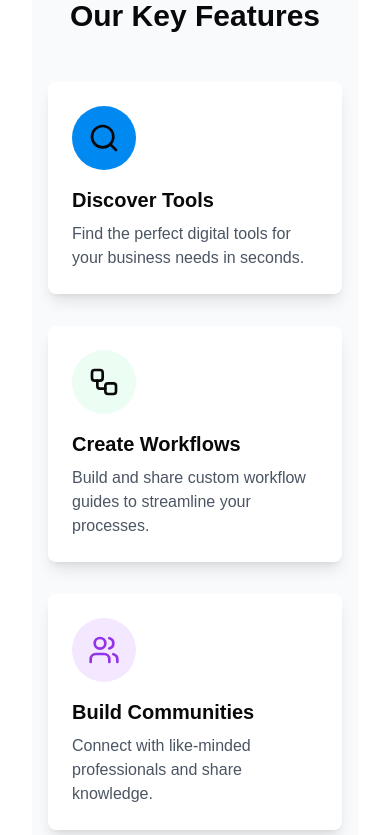
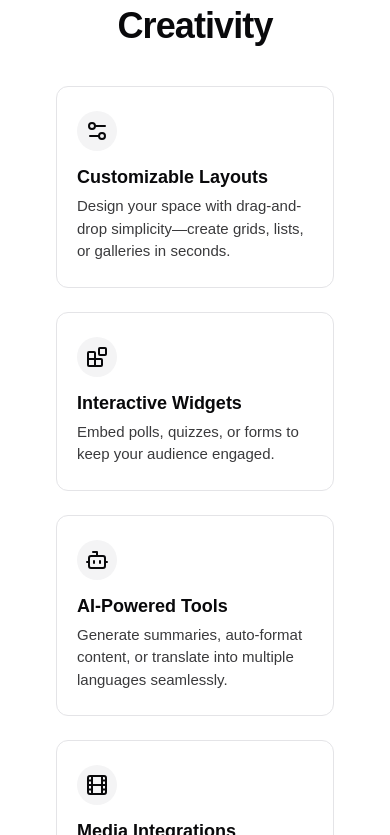
Before and after one commit to FlatBushZombies/scrabble, a Next.js app: page / in a window 390 px wide. Shown: the part 3989-4824 px from the top of the page. Built offline with nearby package versions, Linux system fonts and the light colour scheme; no server answers.

Commit message:
error onboarding fix

```diff
--- a/components/Features.tsx
+++ b/components/Features.tsx
@@ -1,25 +1,75 @@
-import React from 'react'
-import { features } from '@/constants'
-
+import {
+  Blocks,
+  Bot,
+  ChartPie,
+  Film,
+  MessageCircle,
+  Settings2,
+} from "lucide-react";
+import React from "react";
+const features = [
+  {
+    icon: Settings2,
+    title: "Customizable Layouts",
+    description:
+      "Design your space with drag-and-drop simplicity—create grids, lists, or galleries in seconds.",
+  },
+  {
+    icon: Blocks,
+    title: "Interactive Widgets",
+    description:
+      "Embed polls, quizzes, or forms to keep your audience engaged.",
+  },
+  {
+    icon: Bot,
+    title: "AI-Powered Tools",
+    description:
+      "Generate summaries, auto-format content, or translate into multiple languages seamlessly.",
+  },
+  {
+    icon: Film,
+    title: "Media Integrations",
+    description:
+      "Connect with Spotify, Instagram, or your own media library for dynamic visuals and sound.",
+  },
+  {
+    icon: ChartPie,
+    title: "Advanced Analytics",
+    description:
+      "Track engagement, clicks, and user activity with intuitive charts and reports.",
+  },
+  {
+    icon: MessageCircle,
+    title: "Seamless Collaboration",
+    description:
+      "Comment, tag, and assign tasks directly within your documents.",
+  },
+];
 const Features = () => {
   return (
-    <section id="features" className="py-20 bg-gray-50">
-    <div className="container mx-auto px-4">
-      <h2 className="text-3xl font-bold text-center mb-12">Our Key Features</h2>
-      <div className="grid md:grid-cols-3 gap-8">
-        {features.map((feature, index) => (
-          <div key={index} className="bg-white p-6 rounded-lg shadow-lg transition-transform hover:scale-105">
-            <div className={`w-16 h-16 rounded-full ${feature.color} flex items-center justify-center mb-4`}>
-              <feature.icon className="w-8 h-8" />
+    <div className="min-h-screen flex items-center justify-center py-12">
+      <div>
+        <h2 className="text-4xl sm:text-5xl font-bold tracking-tight text-center">
+          Unleash Your Creativity
+        </h2>
+        <div className="mt-10 sm:mt-16 grid sm:grid-cols-2 lg:grid-cols-3 gap-6 max-w-screen-lg mx-auto px-6">
+          {features.map((feature) => (
+            <div
+              key={feature.title}
+              className="flex flex-col border rounded-xl py-6 px-5"
+            >
+              <div className="mb-3 h-10 w-10 flex items-center justify-center bg-muted rounded-full">
+                <feature.icon className="h-6 w-6" />
+              </div>
+              <span className="text-lg font-semibold">{feature.title}</span>
+              <p className="mt-1 text-foreground/80 text-[15px]">
+                {feature.description}
+              </p>
             </div>
-            <h3 className="text-xl font-semibold mb-2">{feature.title}</h3>
-            <p className="text-gray-600">{feature.description}</p>
-          </div>
-        ))}
+          ))}
+        </div>
       </div>
     </div>
-  </section>
-  )
-}
-
-export default Features
+  );
+};
+export default Features;
--- a/components/Onboarding.tsx
+++ b/components/Onboarding.tsx
@@ -1,123 +1,9 @@
-"use client"
+import React from 'react'
 
-import { useState } from "react"
-import { useRouter } from "next/navigation"
-import { useForm } from "react-hook-form"
-import { useClerk } from "@clerk/nextjs"
-import { Button } from "@/components/ui/button"
-import { Input } from "@/components/ui/input"
-import { Label } from "@/components/ui/label"
-import { Textarea } from "@/components/ui/textarea"
-import { Select, SelectContent, SelectItem, SelectTrigger, SelectValue } from "@/components/ui/select"
-import { Toast } from "./ui/toast"
-
-type FormData = {
-  fullName: string
-  jobTitle: string
-  company: string
-  industry: string
-  bio: string
+const Onboarding = () => {
+  return (
+    <div>Onboarding</div>
+  )
 }
 
-export default function OnboardingForm() {
-  const { user } = useClerk()
-  const router = useRouter()
-  const [isSubmitting, setIsSubmitting] = useState(false)
-
-  const {
-    register,
-    handleSubmit,
-    formState: { errors },
-  } = useForm<FormData>({
-    defaultValues: {
-      fullName: user?.fullName || "",
-      jobTitle: "",
-      company: "",
-      industry: "",
-      bio: "",
-    },
-  })
-
-  const onSubmit = async (data: FormData) => {
-    try {
-      setIsSubmitting(true)
-
-      // Update user metadata with Clerk
-      await user?.update({
-        firstName: data.fullName.split(" ")[0],
-        lastName: data.fullName.split(" ").slice(1).join(" "),
-        publicMetadata: {
-          ...user.publicMetadata,
-          onboardingComplete: true,
-          jobTitle: data.jobTitle,
-          company: data.company,
-          industry: data.industry,
-          bio: data.bio,
-        },
-      })
-
-      Toast({
-        title: "Profile updated",
-      })
-
-      // Redirect to dashboard
-      router.push("/dashboard")
-      router.refresh()
-    } catch (error) {
-      console.error("Error updating profile:", error)
-      Toast({
-        title: "Error",
-        variant: "destructive",
-      })
-    } finally {
-      setIsSubmitting(false)
-    }
-  }
-
-  return (
-    <form onSubmit={handleSubmit(onSubmit)} className="space-y-6">
-      <div className="space-y-2">
-        <Label htmlFor="fullName">Full Name</Label>
-        <Input id="fullName" {...register("fullName", { required: "Full name is required" })} />
-        {errors.fullName && <p className="text-sm text-red-500">{errors.fullName.message}</p>}
-      </div>
-
-      <div className="space-y-2">
-        <Label htmlFor="jobTitle">Job Title</Label>
-        <Input id="jobTitle" {...register("jobTitle", { required: "Job title is required" })} />
-        {errors.jobTitle && <p className="text-sm text-red-500">{errors.jobTitle.message}</p>}
-      </div>
-
-      <div className="space-y-2">
-        <Label htmlFor="company">Company</Label>
-        <Input id="company" {...register("company", { required: "Company is required" })} />
-        {errors.company && <p className="text-sm text-red-500">{errors.company.message}</p>}
-      </div>
-
-      <div className="space-y-2">
-        <Label htmlFor="industry">Industry</Label>
-        <Select>
-          <SelectTrigger>
-            <SelectValue placeholder="Select an industry" />
-          </SelectTrigger>
-          <SelectContent>
-            <SelectItem value="technology">Technology</SelectItem>
-            <SelectItem value="healthcare">Healthcare</SelectItem>
-            <SelectItem value="finance">Finance</SelectItem>
-            <SelectItem value="education">Education</SelectItem>
-            <SelectItem value="other">Other</SelectItem>
-          </SelectContent>
-        </Select>
-      </div>
-
-      <div className="space-y-2">
-        <Label htmlFor="bio">Bio</Label>
-        <Textarea id="bio" {...register("bio")} placeholder="Tell us a bit about yourself" className="min-h-[100px]" />
-      </div>
-
-      <Button type="submit" className="w-full" disabled={isSubmitting}>
-        {isSubmitting ? "Saving..." : "Complete Profile"}
-      </Button>
-    </form>
-  )
-}
+export default Onboarding
```
